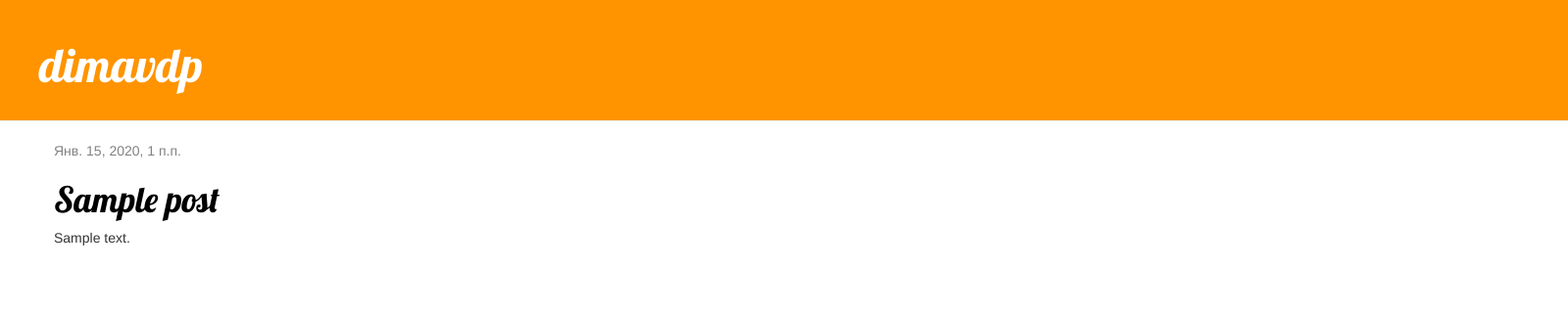
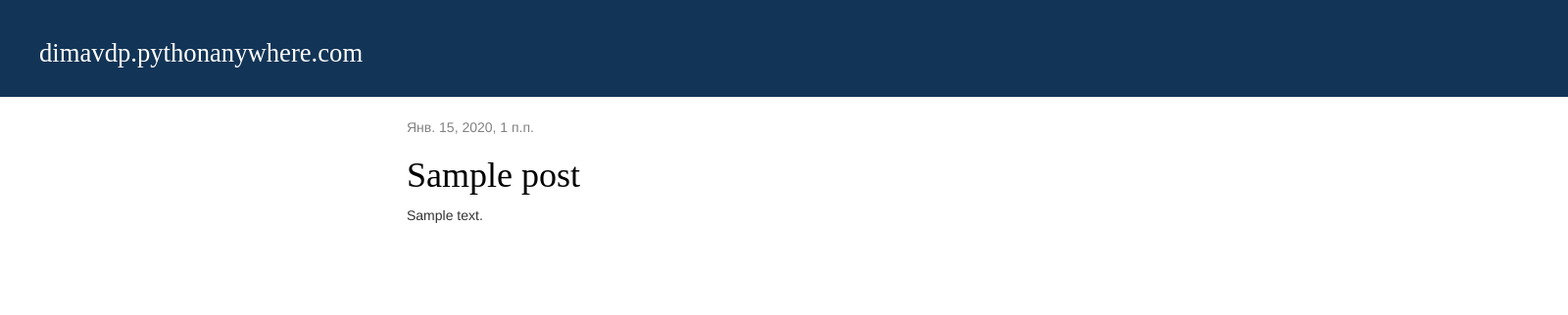
Before and after one commit to XinDV/my-first-blog, a Django app: template blog/templates/blog/post_list.html in a window 1600 px wide. Shown: the top 322 px of the page at 98% size. Run offline with Django 3.2, Linux system fonts and the light colour scheme; the template is opened without the code that fills it: values that come from a table or form of the project are taken from there, others are empty; tables that the repository leaves empty hold one stand-in row (values such as "Sample post"); some libraries are stand-ins or nearby versions.

Commit message:
Updated base.css

```diff
--- a/blog/static/css/blog.css
+++ b/blog/static/css/blog.css
@@ -12,23 +12,23 @@ h1 a {
 }
 
 .page-header {
-    background-color: #ff9400;
+    background-color: #123456;
     margin-top: 0;
     padding: 20px 20px 20px 40px;
 }
 
 .page-header h1, .page-header h1 a, .page-header h1 a:visited, .page-header h1 a:active {
     color: #ffffff;
-    font-size: 36pt;
+    font-size: 20pt;
     text-decoration: none;
 }
 
 .content {
-    margin-left: 40px;
+    margin-left: 400px;
 }
 
 h1, h2, h3, h4 {
-    font-family: 'Lobster', cursive;
+    font-family: 'Montserrat', bold;
 }
 
 .date {
--- a/blog/templates/blog/base.html
+++ b/blog/templates/blog/base.html
@@ -2,15 +2,15 @@
 {% load static %}
 <html>
     <head>
-        <title>dimavdp</title>
+        <title>DIMAVDP</title>
         <link rel="stylesheet" href="//maxcdn.bootstrapcdn.com/bootstrap/3.2.0/css/bootstrap.min.css">
         <link rel="stylesheet" href="//maxcdn.bootstrapcdn.com/bootstrap/3.2.0/css/bootstrap-theme.min.css">
-        <link href="https://fonts.googleapis.com/css?family=Lobster&subset=latin,cyrillic" rel="stylesheet" type="text/css">
+        <link href="https://fonts.google.com/specimen/Montserrat" type="text/css">
         <link rel="stylesheet" href="{% static 'css/blog.css' %}">
     </head>
     <body>
         <div class="page-header">
-            <h1><a href="/">dimavdp</a></h1>
+            <h1><a href="/">dimavdp.pythonanywhere.com</a></h1>
         </div>
         <div class="content container">
             <div class="row">
```
